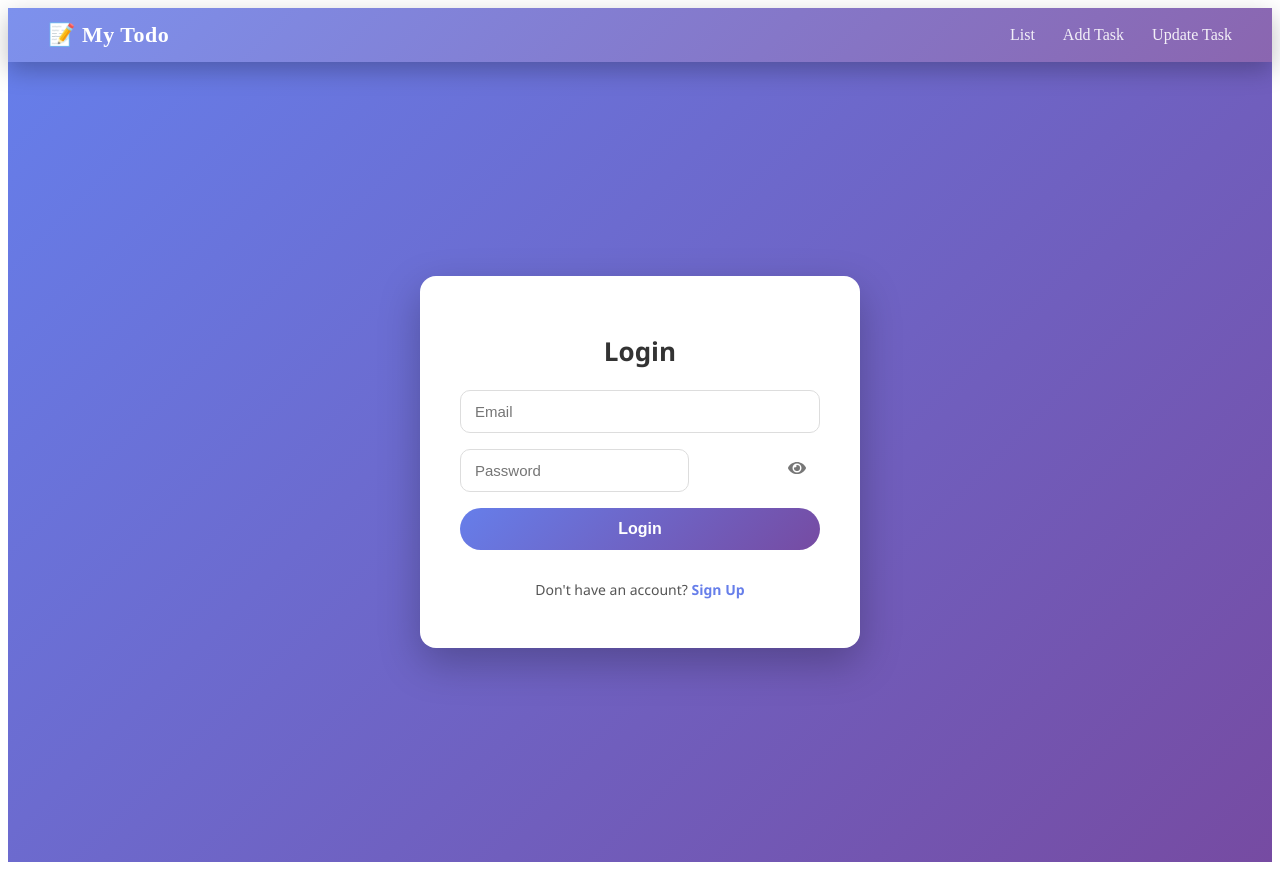
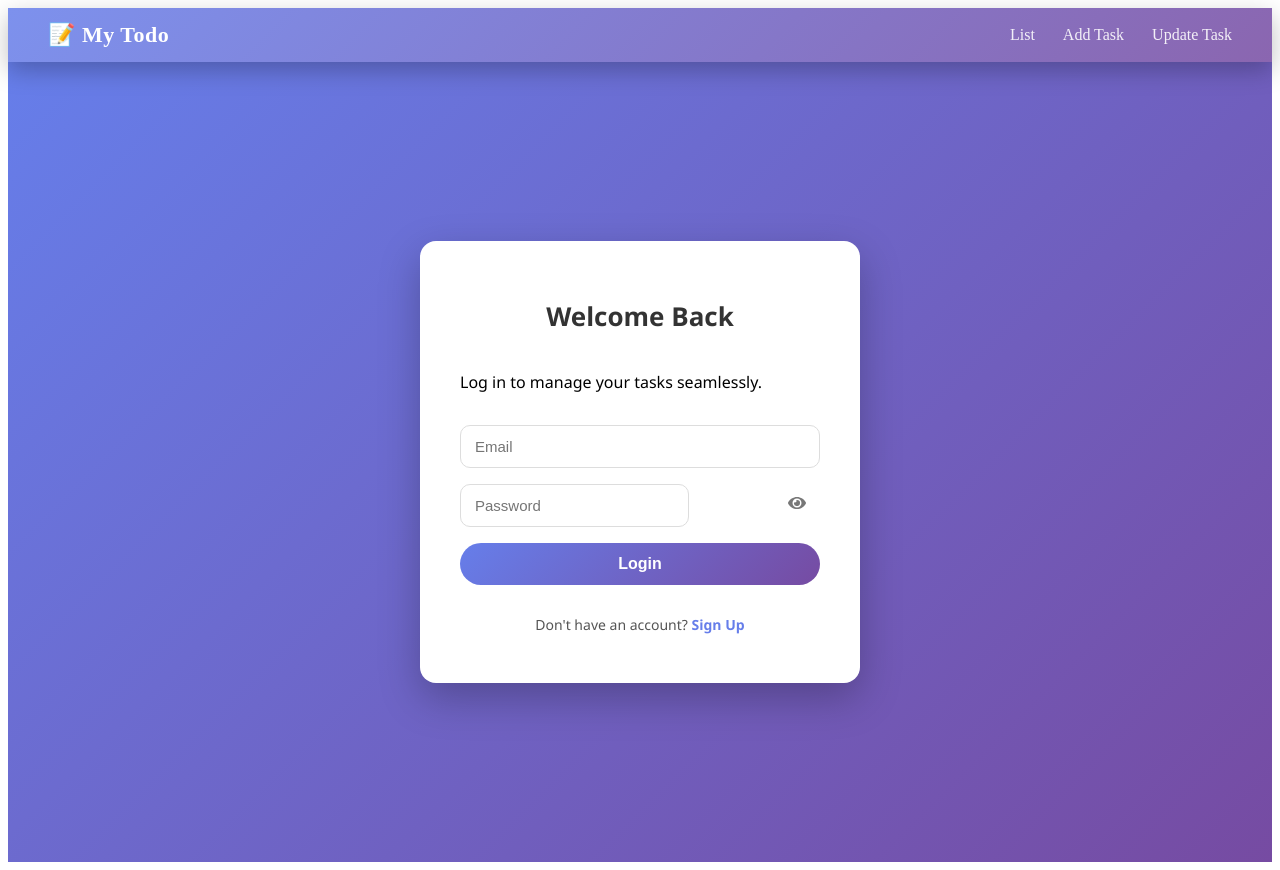
Before and after one commit to hammad-shahid55/My_Todo_React.js_Frontend, a React app: page /login in a window 1280 px wide. Built offline with nearby package versions, Linux system fonts and the light colour scheme; no server answers; the HTML template or start-up script is replaced by a standard one.

Commit message:
Refactor API request handling to improve error messaging and response parsing. Update Login component to use framer-motion for enhanced animations and modify form elements for better user experience.

```diff
--- a/src/api.js
+++ b/src/api.js
@@ -25,13 +25,26 @@ const request = async (path, options = {}) => {
   }
 
   const response = await fetch(buildUrl(path), init);
+  const rawBody = await response.text();
+
+  let parsedBody;
+  try {
+    parsedBody = rawBody ? JSON.parse(rawBody) : null;
+  } catch {
+    parsedBody = rawBody;
+  }
 
   if (!response.ok) {
-    const errorText = await response.text();
-    throw new Error(errorText || `Request failed: ${response.status}`);
+    const errorMessage =
+      (parsedBody && typeof parsedBody === "object" && parsedBody.message) ||
+      (typeof parsedBody === "string" && parsedBody) ||
+      response.statusText ||
+      `Request failed: ${response.status}`;
+
+    throw new Error(errorMessage);
   }
 
-  return response.json();
+  return parsedBody;
 };
 
 export { API_BASE_URL, buildUrl, request };
--- a/src/components/Login.jsx
+++ b/src/components/Login.jsx
@@ -1,6 +1,7 @@
 import { useState } from "react";
 import { useNavigate, Link } from "react-router-dom";
-import { request } from "../api"; // your API helper
+import { motion } from "framer-motion";
+import { request } from "../api";
 import { FaEye, FaEyeSlash } from "react-icons/fa";
 import { toast } from "react-toastify";
 import "react-toastify/dist/ReactToastify.css";
@@ -52,8 +53,15 @@ const Login = () => {
 
   return (
     <div className="auth-container">
-      <form className="auth-form" onSubmit={handleLogin}>
-        <h2 className="auth-heading">Login</h2>
+      <motion.form
+        className="auth-form"
+        onSubmit={handleLogin}
+        initial={{ opacity: 0, y: 40 }}
+        animate={{ opacity: 1, y: 0 }}
+        transition={{ duration: 0.5 }}
+      >
+        <h2 className="auth-heading">Welcome Back</h2>
+        <p className="auth-subtext">Log in to manage your tasks seamlessly.</p>
 
         <input
           type="email"
@@ -85,7 +93,7 @@ const Login = () => {
         <p className="auth-text">
           Don't have an account? <Link to="/signup">Sign Up</Link>
         </p>
-      </form>
+      </motion.form>
     </div>
   );
 };
```
